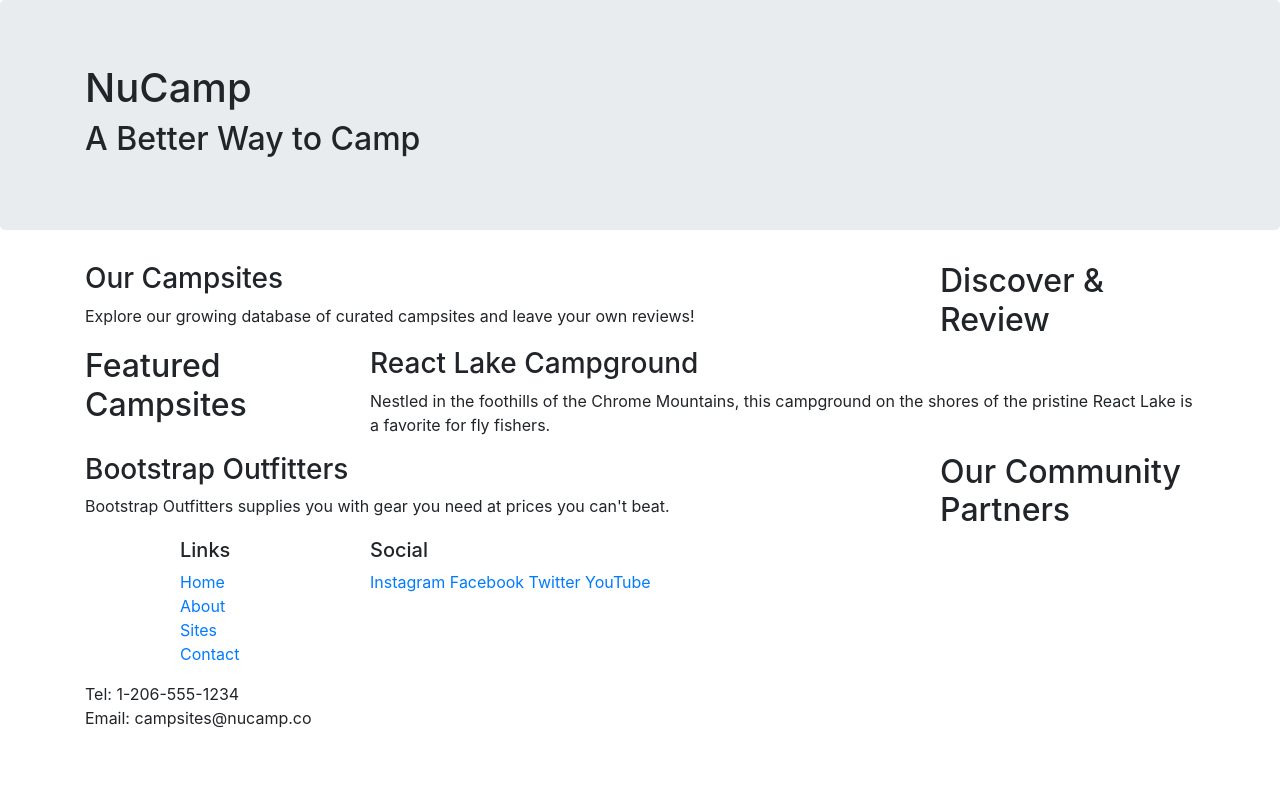
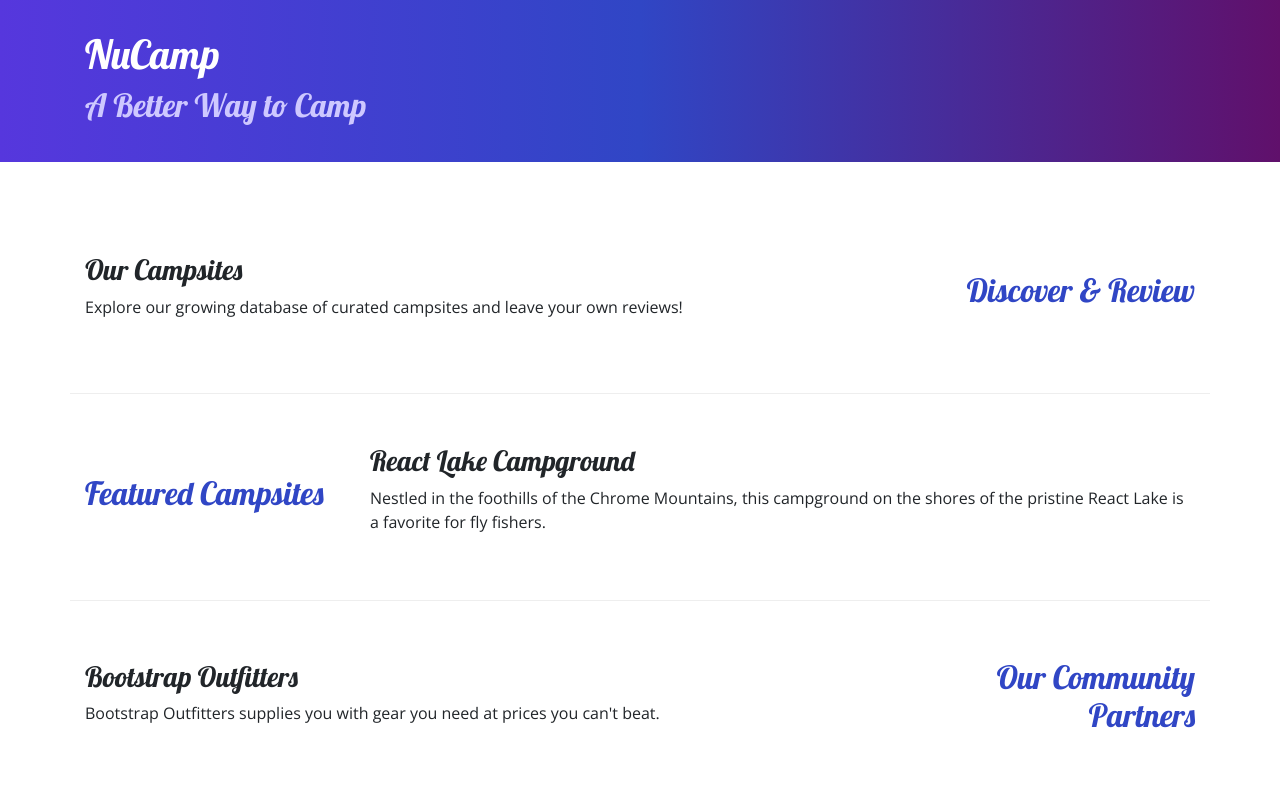
Before and after one commit to bushido1586/nucampsite, a website: page index.html in a window 1280 px wide. Shown: the top 800 px of the page. Drawn offline with nearby package versions, Linux system fonts and the light colour scheme.

Commit message:
Adding custom styles

```diff
--- /dev/null
+++ b/css/styles.css
@@ -0,0 +1,34 @@
+body {
+    font-family: "Open Sans", "sans-serif";
+}
+
+h1,
+h2,
+h3 {
+    font-family: "Lobster", cursive;
+}
+
+h2 {
+    color: #3046c5
+}
+
+header h2 {
+    color: #cec8ff
+}
+
+footer {
+    background-image: linear-gradient(#cec8ff, white);
+    padding: 20px 0;
+}
+
+.jumbotron {
+    padding: 30px;
+    background-image: linear-gradient(to right, #5637DD, #3046c5, #60106b);
+    color: white;
+}
+
+.row-content {
+    padding: 50px 0;
+    border-bottom: 1px ridge;
+    min-height: 200px;
+}
--- a/index.html
+++ b/index.html
@@ -6,16 +6,19 @@
     <meta name="viewport" content="width=device-width, intial-scale=1" />
     <!-- Bootstrap CSS -->
     <link rel="stylesheet" href="node_modules/bootstrap/dist/css/bootstrap.min.css" />
+    <!--Additional CSS style sheets must be placed after Bootstrap-->
+    <link rel="stylesheet" href="https://fonts.googleapis.com/css?family=Lobster|Open+Sans" />
+    <link rel="stylesheet" href="css/styles.css" />
 
     <title>NuCamp: A Better Way To Camp</title>
 </head>
 
 <body>
 
-    <header class="jumbotron">
-        <div class="container">
+    <header class="jumbotron jumbotron-fluid">
+        <div class="container ">
             <div class="row">
-                <div class="col">
+                <div class="col ">
                     <h1>NuCamp</h1>
                     <h2>A Better Way to Camp</h2>
                 </div>
@@ -23,30 +26,30 @@
         </div>
     </header>
 
-    <div class="container">
-        <div class="row">
-            <div class="col-sm-4 order-sm-last col-md-3">
-                <h2>Discover & Review</h2>
+    <div class="container ">
+        <div class="row row-content align-items-center">
+            <div class="col-sm-4 order-sm-last col-md-3 ">
+                <h2 class="text-sm-right">Discover & Review</h2>
             </div>
-            <div class="col">
+            <div class="col ">
                 <h3>Our Campsites</h3>
                 <p>Explore our growing database of curated campsites and leave your own reviews!</p>
             </div>
         </div>
 
-        <div class="row">
-            <div class="col-sm-4 col-md-3">
+        <div class="row row-content align-items-center">
+            <div class="col-sm-4 col-md-3 ">
                 <h2>Featured Campsites</h2>
             </div>
-            <div class="col">
+            <div class="col ">
                 <h3>React Lake Campground</h3>
                 <p>Nestled in the foothills of the Chrome Mountains, this campground on the shores of the pristine React Lake is a favorite for fly fishers.</p>
             </div>
         </div>
 
-        <div class="row">
-            <div class="col-sm-4 order-sm-last col-md-3">
-                <h2>Our Community Partners</h2>
+        <div class="row row-content align-items-center">
+            <div class="col-sm-4 order-sm-last col-md-3 ">
+                <h2 class="text-sm-right">Our Community Partners</h2>
             </div>
             <div class="col">
                 <h3>Bootstrap Outfitters</h3>
@@ -56,25 +59,25 @@
     </div>
 
     <footer>
-        <div class="container">
-            <div class="row">
-                <div class="col-4 col-sm-2 offset-1">
+        <div class="container ">
+            <div class="row ">
+                <div class="col-4 col-sm-2 offset-1 ">
                     <h5>Links</h5>
-                    <ul class="list-unstyled">
+                    <ul class="list-unstyled ">
                         <li><a href=" # ">Home</a></li>
                         <li><a href="# ">About</a></li>
                         <li><a href="# ">Sites</a></li>
                         <li><a href="# ">Contact</a></li>
                     </ul>
                 </div>
-                <div class="col-6 ol-sm-5 ">
+                <div class="col-6 col-sm-5 text-center">
                     <h5>Social</h5>
                     <a href="http://instagram.com/ ">Instagram</a>
                     <a href="http://facebook.com/ ">Facebook</a>
                     <a href="http://twitter.com/ ">Twitter</a>
                     <a href="http://youtube.com/ ">YouTube</a>
                 </div>
-                <div class="col-sm-4">
+                <div class="col-sm-4 text-center">
                     Tel: 1-206-555-1234<br /> Email: campsites@nucamp.co
                 </div>
             </div>
```
